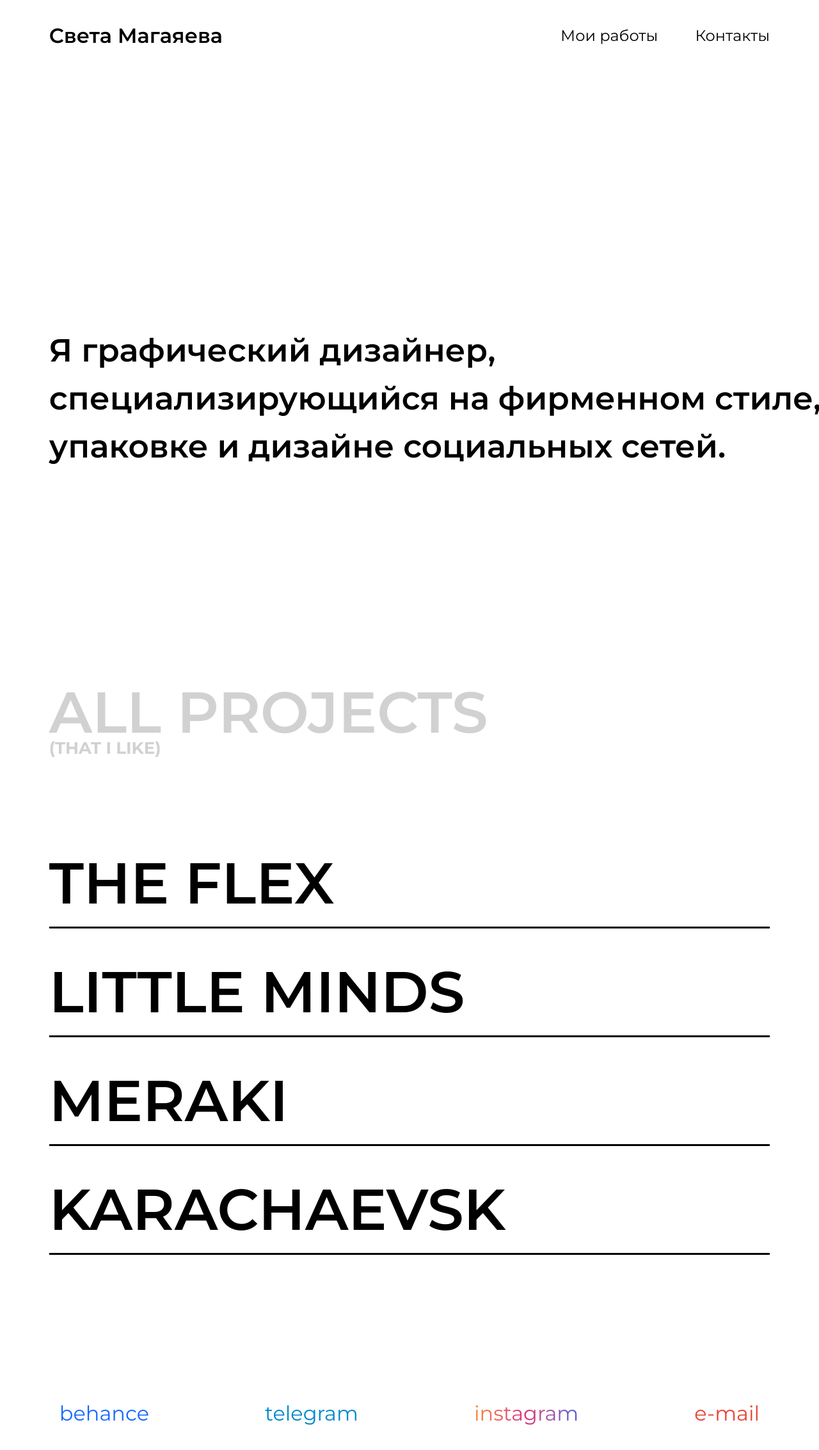
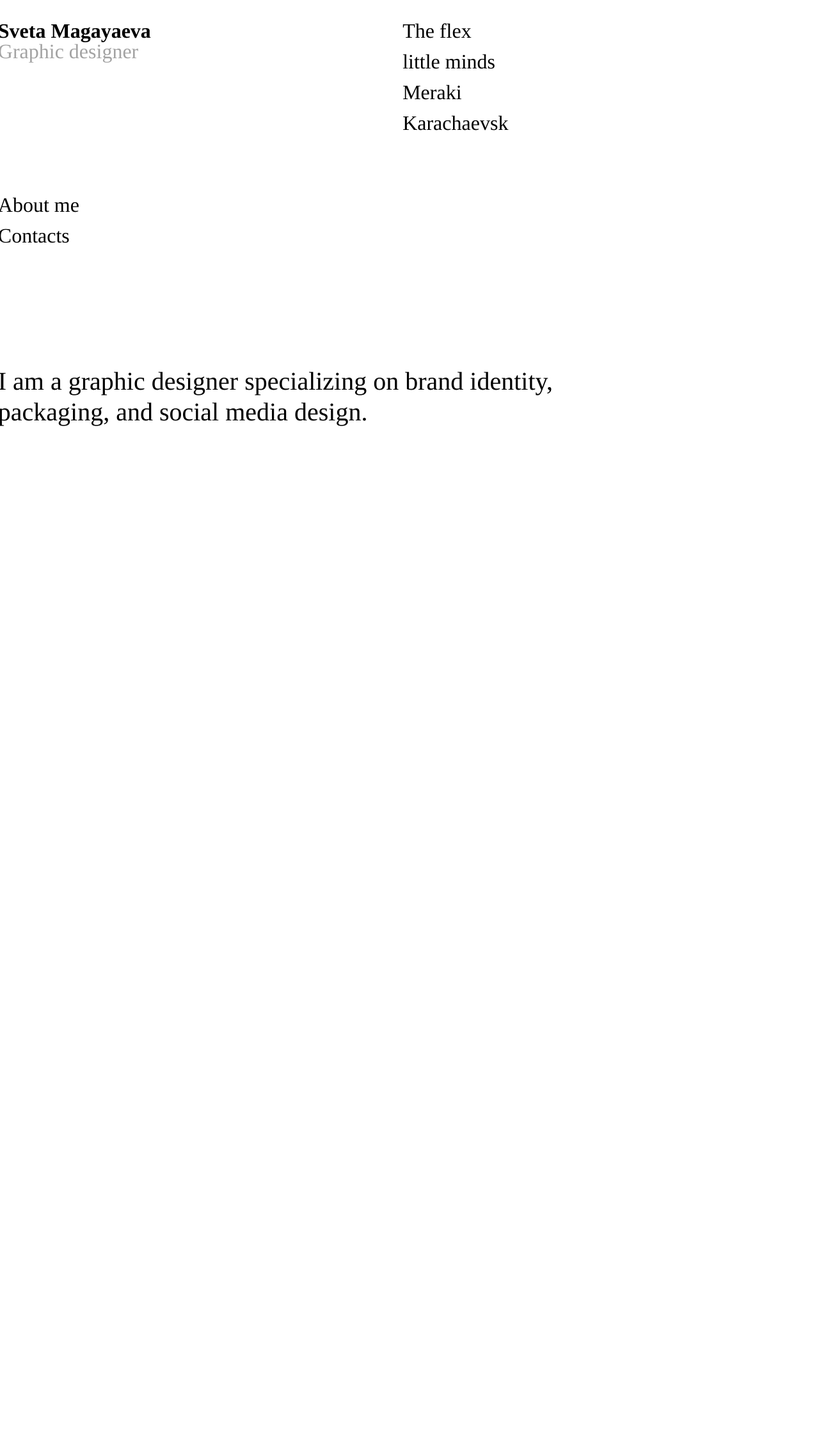
Before and after one commit to Amin0997/sveta-portfolio, a React (Vite) app: page / in a window 1280 px wide. Shown: the top 2266 px of the page at 64% size. After the commit the page ends 800 px from the top, so only its background shows below. Built offline with nearby package versions, Linux system fonts and the light colour scheme.

Commit message:
new design

```diff
--- a/src/App.jsx
+++ b/src/App.jsx
@@ -1,3 +1,4 @@
+import { useState, useEffect } from 'react';
 import './App.css'
 import { Link, Routes, Route } from 'react-router-dom'
 import Project from './pages/Project.jsx'
@@ -9,9 +10,17 @@ import merakiPreview from './pages/works/Meraki/preview.jpg'
 import karachaevskPreview from './pages/works/Karachaevsk/preview.jpg'
 
 function Home() {
+  const [showAboutMe, setShowAboutMe] = useState(false);
+  const [showContacts, setShowContacts] = useState(false);
+  const [isClosingAboutMe, setIsClosingAboutMe] = useState(false);
+  const [isClosingContacts, setIsClosingContacts] = useState(false);
+
+  const [isAnimatingAboutMe, setIsAnimatingAboutMe] = useState(false);
+  const [isAnimatingContacts, setIsAnimatingContacts] = useState(false);
+
   const projectData = {
     'The flex': {
-      preview: theFlexPreview, // используем импортированное изображение
+      preview: theFlexPreview,
       link: '/works/the-flex',
       color: '#0F7FA6'
     },
@@ -32,87 +41,299 @@ function Home() {
     }
   }
 
+  // Анимация для About Me
+  useEffect(() => {
+    if (showAboutMe) {
+      requestAnimationFrame(() => {
+        setIsAnimatingAboutMe(true);
+      });
+    } else {
+      setIsAnimatingAboutMe(false);
+    }
+  }, [showAboutMe]);
+
+  // Анимация для Contacts
+  useEffect(() => {
+    if (showContacts) {
+      requestAnimationFrame(() => {
+        setIsAnimatingContacts(true);
+      });
+    } else {
+      setIsAnimatingContacts(false);
+    }
+  }, [showContacts]);
+
+  const handleToggleAboutMe = () => {
+    if (showAboutMe) {
+      // Закрываем About Me
+      setIsClosingAboutMe(true);
+      setTimeout(() => {
+        setShowAboutMe(false);
+        setIsClosingAboutMe(false);
+      }, 300);
+    } else {
+      // Открываем About Me
+      if (showContacts) {
+        // Закрываем Contacts если он открыт
+        setIsClosingContacts(true);
+        setTimeout(() => {
+          setShowContacts(false);
+          setIsClosingContacts(false);
+          // Открываем About Me после закрытия Contacts
+          setTimeout(() => {
+            setShowAboutMe(true);
+          }, 50);
+        }, 300);
+      } else {
+        setShowAboutMe(true);
+      }
+      setIsClosingAboutMe(false);
+    }
+  }
+
+  const handleToggleContacts = () => {
+    if (showContacts) {
+      // Закрываем Contacts
+      setIsClosingContacts(true);
+      setTimeout(() => {
+        setShowContacts(false);
+        setIsClosingContacts(false);
+      }, 300);
+    } else {
+      // Открываем Contacts
+      if (showAboutMe) {
+        // Закрываем About Me если он открыт
+        setIsClosingAboutMe(true);
+        setTimeout(() => {
+          setShowAboutMe(false);
+          setIsClosingAboutMe(false);
+          // Открываем Contacts после закрытия About Me
+          setTimeout(() => {
+            setShowContacts(true);
+          }, 50);
+        }, 300);
+      } else {
+        setShowContacts(true);
+      }
+      setIsClosingContacts(false);
+    }
+  }
+
+  const handleCloseAboutMe = () => {
+    setIsClosingAboutMe(true);
+    setTimeout(() => {
+      setShowAboutMe(false);
+      setIsClosingAboutMe(false);
+    }, 300);
+  }
+
+  const handleCloseContacts = () => {
+    setIsClosingContacts(true);
+    setTimeout(() => {
+      setShowContacts(false);
+      setIsClosingContacts(false);
+    }, 300);
+  }
 
   return (
-    <div className="flex min-h-screen w-full flex-col px-[6%] overflow-x-hidden font-montserrat font-semibold">
-      <header className='w-full pt-8'>
-        <nav className="flex justify-between items-center text-[32px] sticky top-0 bg-white z-10">
+    <div className="flex min-h-screen w-full flex-col items-center overflow-x-hidden font-montserrat font-semibold relative">
+      <div className='w-[1440px] px-[6%]'>
+      <header className='w-full pt-8 flex items-start justify-between'>
+        <nav className="flex justify-between items-center text-[32px] leading-8 sticky top-0 bg-white z-10">
           <Link to="/">
-            <h1 className=''>Света Магаяева</h1>
+            <h1 className='font-bold'>Sveta Magayaeva</h1>
+            <h2 className='text-[#999999E5] font-normal'>Graphic designer</h2>
           </Link>
-          <ul className='flex gap-x-[58px] font-normal text-[24px]'>
-            <li><a href="#">Мои работы</a></li>
-            <li><a href="#">Контакты</a></li>
-          </ul>
         </nav>
-
-        <h2 className='w-7xl text-[50px] mt-[430px] mb-[350px] whitespace-pre-line'>
-          {`Я графический дизайнер,
-          специализирующийся на фирменном стиле,
-          упаковке и дизайне социальных сетей.`}
-        </h2>
-
-        <h2 className='text-[90px] mb-25 text-[#D1D1D1] leading-14 font-semibold'>
-          ALL PROJECTS
-          <span className='block text-[26px] font-bold'>(THAT I LIKE)</span>
-        </h2>
-
-      </header>
-
-      <main className="relative">
-        <ul className='text-[90px] uppercase cursor-pointer
-          *:transition-all *:ease-in-out'>
+        <ul className='flex font-normal text-[32px] flex-col mr-[38%] leading-8 gap-y-4'>
           {Object.entries(projectData).map(([name, data]) => (
-            <li
-              key={name}
-              className={`relative group py-4 duration-0 hover:text-[${data.color}]`}
-            >
+            <li key={name}>
               <Link
                 to={data.link}
-                className="block w-full transition-all duration-300 ease-in-out hover:scale-105 border-b-3 border-black"
+                className={`hover:underline hover:${data.color}`}
+
+                onMouseEnter={(e) => {
+                  e.currentTarget.style.color = data.color;
+                }}
+                onMouseLeave={(e) => {
+                  e.currentTarget.style.color = '';
+                }}
               >
                 {name}
-              </Link>
-
-              {/* Preview для каждого элемента */}
-              <Link
-                to={data.link}
-                className="absolute right-0 top-1/4 transform -translate-y-1/2 w-[310px] h-[170px] rounded-lg overflow-hidden shadow-lg
-                transition-all duration-100 ease-in-out opacity-0 invisible scale-95
-                group-hover:opacity-100 group-hover:visible group-hover:scale-100 hover:scale-105 z-20"
-              >
-                <img
-                  src={data.preview}
-                  alt={name}
-                  className="w-full h-full object-cover"
-                />
               </Link>
             </li>
           ))}
         </ul>
+      </header>
+
+      <main className="relative mt-24">
+        <ul className='w-fit text-[32px] leading-8 font-normal flex flex-col gap-y-4'>
+          <li>
+            <button
+              className='cursor-pointer hover:text-[#FF0000E5]/90 transition-colors duration-200'
+              onClick={handleToggleAboutMe}
+            >
+              About me
+            </button>
+          </li>
+          <li>
+            <button
+              className="cursor-pointer hover:text-[#FF0000E5]/90 transition-colors duration-200"
+              onClick={handleToggleContacts}
+            >
+              Contacts
+            </button>
+          </li>
+        </ul>
+
+        <p className='font-normal text-[40px] leading-12 mt-[188px]'>
+          I am a graphic designer specializing on brand identity,
+          <br /> packaging, and social media design.
+        </p>
+
       </main>
 
-      <footer className='mt-50 flex-row flex items-center text-[32px] pb-[100px]'>
-        <ul className='flex flex-row items-center justify-between w-full font-normal'>
-          <li className='hover:scale-105 ease-in-out duration-200 px-4 py-2'>
-            <a href="##" className=' text-[#1769FF]'>behance</a>
+      {/* Модальное окно About Me */}
+      {(showAboutMe || isClosingAboutMe) && (
+        <>
+          {/* Затемнение фона */}
+          <div
+            className={`fixed inset-0 bg-black/20 z-30 transition-opacity duration-300 ${
+              isClosingAboutMe ? 'opacity-0' : 'opacity-100'
+            }`}
+            onClick={handleCloseAboutMe}
+          />
+
+          {/* Модальное окно с анимацией справа */}
+          <div
+            className={`fixed flex flex-col top-6 right-[17.7%] z-40 bg-white pl-7 pr-11 py-5 border transition-transform duration-300 ease-out ${
+              isClosingAboutMe ? 'translate-x-full' :
+              isAnimatingAboutMe ? 'translate-x-0' : 'translate-x-full'
+            }`}
+            style={{
+              width: '595px',
+              height: '842px',
+              maxWidth: '90vw',
+              maxHeight: '90vh',
+              overflow: 'auto'
+            }}
+          >
+            <div className='*:text-base *:font-normal w-fit flex flex-col gap-y-2 *:leading-4'>
+              <p>Sveta Magayaeva</p>
+              <p className='text-[#999999E5]'>Graphic designer</p>
+              <p className='text-[#999999E5] flex'>20/06/2001 <span className='ml-auto'>24</span></p>
+            </div>
+
+            <p className='text-base font-normal leading-4.5 mt-11'>
+              Graphic designer с сильным интересом к визуальному искусству
+              <br/>и стремлением создавать уникальные и запоминающиеся дизайны.
+              <br/>Я стремлюсь изучать новые тренды и техники в дизайне,
+              <br/>чтобы постоянно совершенствоваться и предлагать клиентам лучшее.
+              <br/>Быстро обучаюсь и открыта новому опыту, что помогает
+              <br/>мне развиваться как специалисту.
+            </p>
+
+            <div className='text-base font-normal mt-8'>
+              <p className=' underline uppercase mb-2'>Образование</p>
+              <ul className=' list-disc ml-7'>
+                <li>Bang Bang Education профессиональная переподготовка специальность "Графический дизайн". 2024 по н.в.</li>
+                <li>Курс Design Wonderland Графический дизайнер 2024 г.</li>
+                <li>Курс Design Wonderland Стратегия и дизайн социальных сетей 2025 г.</li>
+                <li>Курс Design Wonderland Нейросети 2025 г.</li>
+              </ul>
+            </div>
+
+            <div className='text-base font-normal mt-8'>
+              <p className=' underline uppercase mb-2'>Навыки</p>
+              <ul className=' list-disc ml-7'>
+                <li>Ilustrator</li>
+                <li>InDesign</li>
+                <li>Photoshop</li>
+                <li>Midjorney</li>
+                <li>Figma</li>
+                <li>After Effects</li>
+              </ul>
+            </div>
+
+            <div className='flex w-full font-normal self-end justify-between mt-auto'>
+              <div className='flex-col'>
+                <p>+7 938 029 28 17</p>
+                <p>S.magayaeva@mail.ru</p>
+              </div>
+              <button
+                onClick={handleCloseAboutMe}
+                className="absolute bottom-8 right-[6%] text-[20px] font-normal hover:underline transition-colors duration-200"
+              >
+                close
+              </button>
+            </div>
+          </div>
+        </>
+      )}
+
+      {/* Модальное окно Contacts */}
+      {(showContacts || isClosingContacts) && (
+        <div
+          className={`fixed bottom-0 left-0 right-0 bg-white z-40 border-t transition-all duration-300 ease-out ${
+            isClosingContacts ? 'translate-y-full' :
+            isAnimatingContacts ? 'translate-y-0' : 'translate-y-full'
+          }`}
+          style={{
+            height: '360px'
+          }}
+        >
+          <div className="flex w-full h-full pt-16 px-[6%] relative">
+
+            {/* LINKS */}
+            <div className="flex text-[20px] leading-6 font-normal">
+              <span>links</span>
+              <div className='w-20 border h-0.5 mt-3 mx-5'/>
+              <ul className="flex flex-col gap-y-2">
+                <li>
+                  <a href="#" className="hover:underline transition-colors duration-200 text-[#1769FF] hover:text-[#1769FF]/80">
+                    behance
+                  </a>
                 </li>
-          <li className='hover:scale-105 ease-in-out duration-200 px-4 py-2'>
-            <a href="##" className=' text-[#0088CC]'>telegram</a>
+                <li>
+                  <a href="#" className="hover:underline transition-colors duration-200 text-[#0088CC] hover:text-[#0088CC]/80">
+                    telegram
+                  </a>
                 </li>
-          <li className='hover:scale-105 ease-in-out duration-200 px-4 py-2'>
-            <a
-              href="##"
-              className="bg-gradient-to-r from-[#F58529] via-[#DD2A7B] to-[#515BD4] bg-clip-text text-transparent">
+                <li>
+                  <a href="#" className="hover:underline transition-colors duration-200 bg-gradient-to-r from-[#F58529] via-[#DD2A7B] to-[#515BD4] bg-clip-text text-transparent">
                     instagram
                   </a>
                 </li>
-          <li className='hover:scale-105 ease-in-out duration-200 px-4 py-2'>
-            <a href="##" className=' text-[#EA4335]'>e-mail</a>
+                <li>
+                  <a href="mailto:s.magayaeva@mail.ru" className="hover:underline transition-colors duration-200 text-[#EA4335] hover:text-[#EA4335]/80">
+                    e-mail
+                  </a>
                 </li>
               </ul>
-      </footer>
+            </div>
 
+            {/* ACTION */}
+            <div className="flex gap-x-10 ml-[160px] text-[20px] leading-6 font-normal max-w-[485px] relative">
+              <p className='text-2xl leading-8'>
+                <span className='mr-43'>action</span>
+                <div className='w-32 absolute border h-0.5 top-4 left-20'/>
+                big goals can be achieved
+                <br/>by taking small steps. Let's take that step together
+                <br/>and watch it grow into something great.
+              </p>
+            </div>
+
+            {/* CLOSE */}
+            <button
+              onClick={handleCloseContacts}
+              className="absolute bottom-8 right-[6%] text-[20px] font-normal hover:underline transition-colors duration-200"
+            >
+              close
+            </button>
+          </div>
+        </div>
+      )}
+      </div>
     </div>
   )
 }
--- a/src/index.css
+++ b/src/index.css
@@ -1,9 +1,9 @@
-@import url('https://fonts.googleapis.com/css2?family=Montserrat:ital,wght@0,100..900;1,100..900&display=swap');
+@import url('https://fonts.googleapis.com/css2?family=Tinos:ital,wght@0,400;0,700;1,400;1,700&display=swap');
 
 @import "tailwindcss";
 
 @theme {
-    --font-montserrat: 'Montserrat', sans-serif;
+    --font-montserrat: 'Tinos', sans-serif;
     --font-weight-normal: 400;
     --font-weight-bold: 700;
     --font-weight-black: 900;
```
Lines whose indentation alone changed are shown as unchanged.
